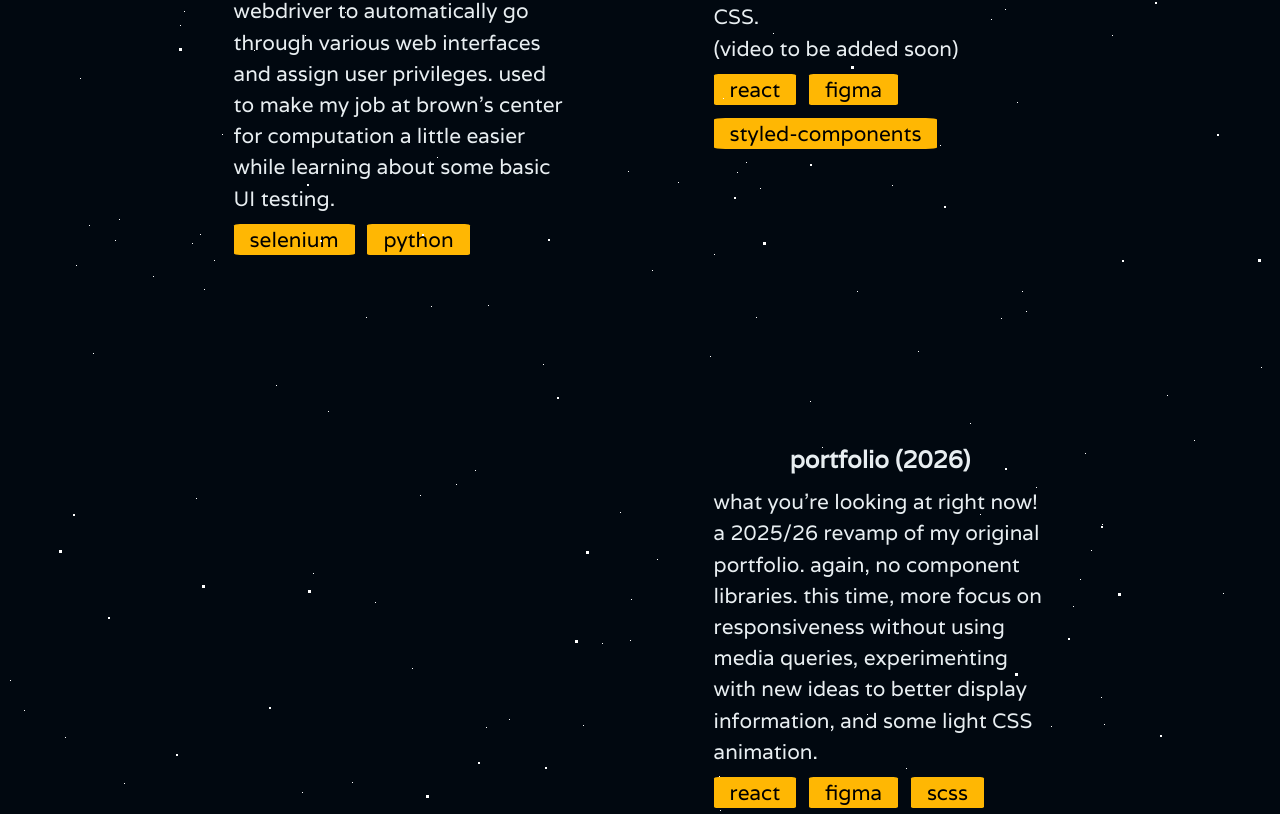
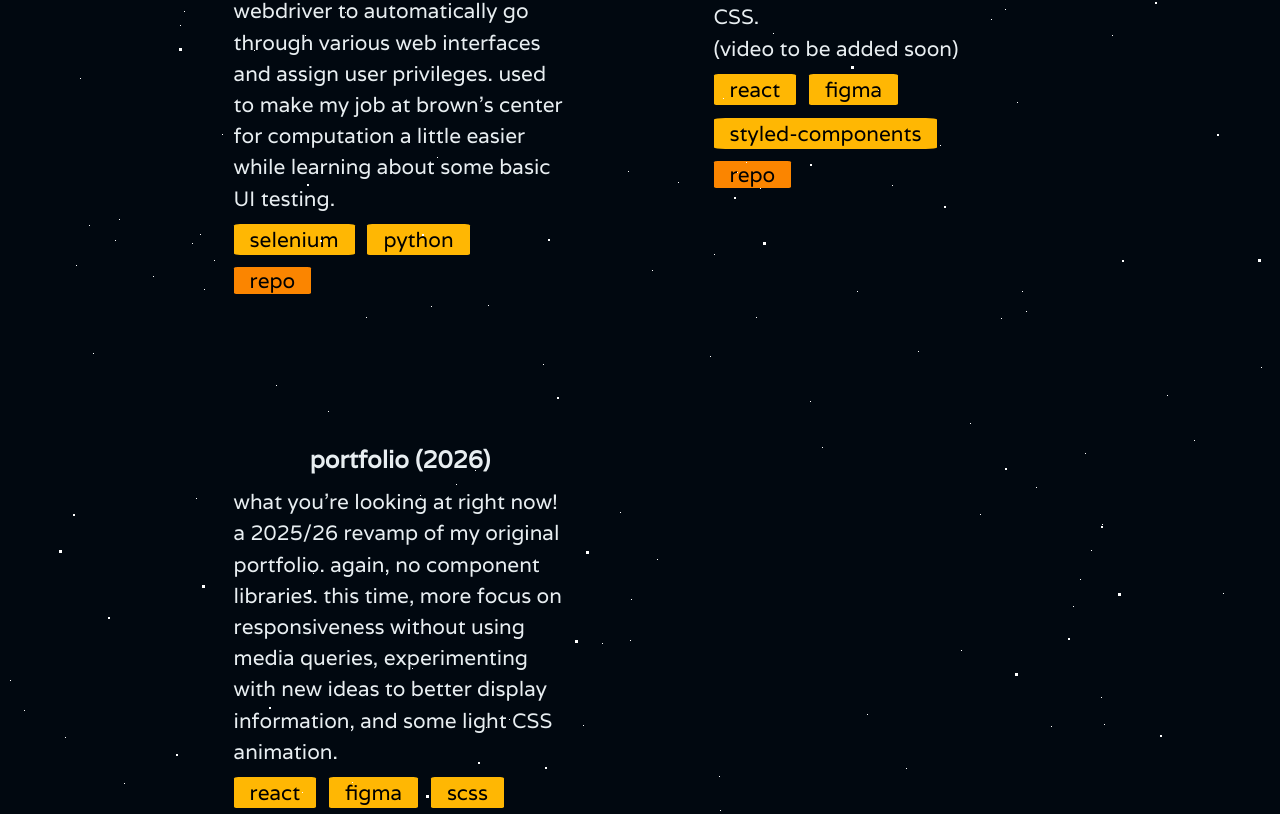
Before and after one commit to r-fameli/r-fameli.github.io, a React (Vite) app: page / in a window 1280 px wide. Shown: the part 4666-5480 px from the top of the page. Built offline with nearby package versions, Linux system fonts and the light colour scheme.

Commit message:
Add repo links to projects

```diff
--- a/src/pages/NewProjects/ProjectGallery.scss
+++ b/src/pages/NewProjects/ProjectGallery.scss
@@ -85,11 +85,15 @@ img {
 
 .tag-group {
     width: 80%;
-    padding-top: 10px;
+    padding-top: max(10px, 1vh);
     display: flex;
     justify-content: flex-start;
     gap: 1vw;
     flex-wrap: wrap;
+}
+
+.tag-group a {
+    text-decoration: none;
 }
 
 .tech-tag {
@@ -99,3 +103,11 @@ img {
     padding-right: 1rem;
     color: black;
 }
+
+.link-tag {
+    background-color: variables.$color-accent;
+    border-radius: 5%;
+    padding-left: 1rem;
+    padding-right: 1rem;
+    color: black;
+}
--- a/src/pages/NewProjects/ProjectGallery.tsx
+++ b/src/pages/NewProjects/ProjectGallery.tsx
@@ -3,7 +3,7 @@ import JournalTexterDemo from "../../assets/videos/journaltexter-demo.mp4";
 import SockyDemo from "../../assets/videos/socky-demo.mp4";
 import TronDemo from "../../assets/videos/tron-demo.mp4";
 import MediaCard from "./MediaCard";
-import CCVScriptDemo from '../../assets/videos/ccv-script-demo.mp4';
+import CCVScriptDemo from "../../assets/videos/ccv-script-demo.mp4";
 import {
     ccvScriptDescription,
     journalTexterDescription,
@@ -15,6 +15,11 @@ import {
 } from "./ProjectDescriptions";
 import "./ProjectGallery.scss";
 
+type LabeledItem = {
+    label: string;
+    value: string;
+};
+
 type GalleryItemDetails = {
     id: number;
     type: "video" | "img";
@@ -22,8 +27,7 @@ type GalleryItemDetails = {
     caption: string;
     description: React.ReactNode;
     tags?: string[];
-    repoLink?: string;
-    deployedLink?: string;
+    links?: LabeledItem[];
 };
 
 type RowProps = {
@@ -55,6 +59,17 @@ const GalleryRow = ({ item1, item2 }: RowProps) => {
                                 ))}
                             </div>
                         )}
+                        {item1.links && (
+                            <div className="tag-group">
+                                {item1.links.map(({ label, value }) => (
+                                    <a href={value} target="_blank">
+                                        <span className="link-tag">
+                                            {label}
+                                        </span>
+                                    </a>
+                                ))}
+                            </div>
+                        )}
                     </div>
                 )}
             </div>
@@ -79,6 +94,17 @@ const GalleryRow = ({ item1, item2 }: RowProps) => {
                                 ))}
                             </div>
                         )}
+                        {item2.links && (
+                            <div className="tag-group">
+                                {item2.links.map(({ label, value }) => (
+                                    <a href={value} target="_blank">
+                                        <span className="link-tag">
+                                            {label}
+                                        </span>
+                                    </a>
+                                ))}
+                            </div>
+                        )}
                     </div>
                 )}
             </div>
@@ -94,6 +120,7 @@ const ProjectGallery = () => {
         caption: "socky",
         description: sockyDescription,
         tags: ["python", "pygame", "löve"],
+        links: [{ label: "repo", value: "https://github.com/r-fameli/Socky" }],
     };
 
     const tronItem: GalleryItemDetails = {
@@ -103,6 +130,7 @@ const ProjectGallery = () => {
         caption: "tron bot",
         description: tronDescription,
         tags: ["python", "numpy"],
+        links: [{ label: "repo", value: "" }],
     };
 
     const jtItem: GalleryItemDetails = {
@@ -112,6 +140,12 @@ const ProjectGallery = () => {
         caption: "journaltexter",
         description: journalTexterDescription,
         tags: ["java", "spark", "react", "sqlite"],
+        links: [
+            {
+                label: "repo",
+                value: "https://github.com/r-fameli/journaltexter",
+            },
+        ],
     };
 
     const vtItem: GalleryItemDetails = {
@@ -121,6 +155,16 @@ const ProjectGallery = () => {
         caption: "visual transformers",
         description: visualTransformersDescription,
         tags: ["python", "numpy", "tensorflow", "keras"],
+        links: [
+            {
+                label: "writeup",
+                value: "https://github.com/ethanga12/dl-final-project/tree/main/deliverables",
+            },
+            {
+                label: "repo",
+                value: "https://github.com/ethanga12/dl-final-project",
+            },
+        ],
     };
 
     const oldPortfolioItem: GalleryItemDetails = {
@@ -129,6 +173,12 @@ const ProjectGallery = () => {
         caption: "portfolio (2021)",
         description: oldPortfolioDescription,
         tags: ["react", "figma", "styled-components"],
+        links: [
+            {
+                label: "repo",
+                value: "https://github.com/r-fameli/old-portfolio",
+            },
+        ],
     };
 
     const newPortfolioItem: GalleryItemDetails = {
@@ -137,6 +187,12 @@ const ProjectGallery = () => {
         caption: "portfolio (2026)",
         description: newPortfolioDescription,
         tags: ["react", "figma", "scss"],
+        links: [
+            {
+                label: "repo",
+                value: "https://github.com/r-fameli/r-fameli.github.io",
+            },
+        ],
     };
 
     const ccvScriptItem: GalleryItemDetails = {
@@ -146,6 +202,12 @@ const ProjectGallery = () => {
         caption: "ccv account creation script",
         description: ccvScriptDescription,
         tags: ["selenium", "python"],
+        links: [
+            {
+                label: "repo",
+                value: "https://github.com/r-fameli/ccv_automation",
+            },
+        ],
     };
 
     return (
@@ -153,7 +215,7 @@ const ProjectGallery = () => {
             <GalleryRow item1={sockyItem} item2={tronItem} />
             <GalleryRow item1={jtItem} item2={vtItem} />
             <GalleryRow item1={ccvScriptItem} item2={oldPortfolioItem} />
-            <GalleryRow item1={undefined} item2={newPortfolioItem} />
+            <GalleryRow item1={newPortfolioItem} item2={undefined} />
         </div>
     );
 };
```
